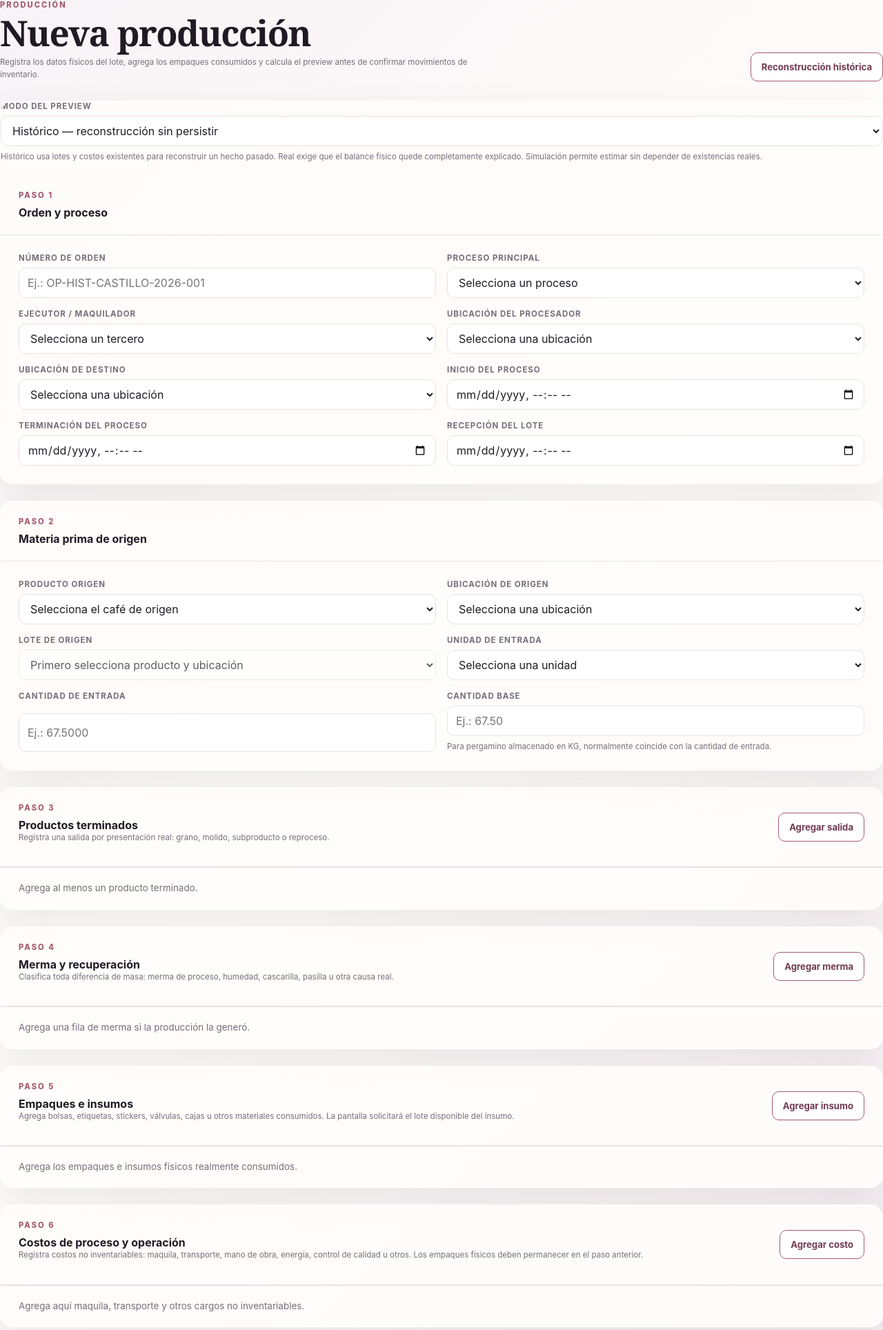
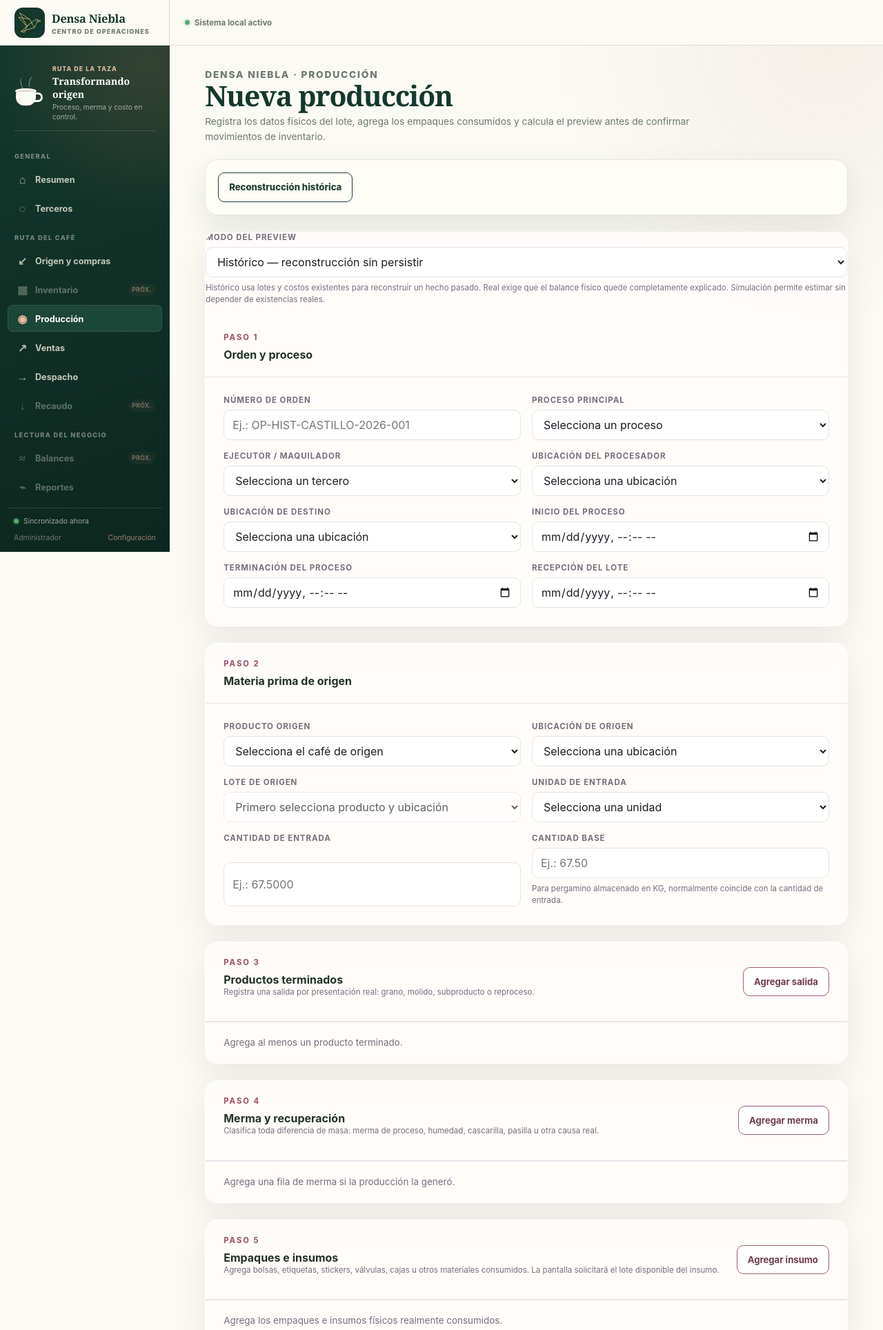
Before and after one commit to worldkrory/ERP_v1, a Python web app: template app/production/templates/production/new_production.html in a window 1280 px wide. Shown: the top 1928 px of the page at 69% size. Run offline with Jinja, Linux system fonts and the light colour scheme; the template is opened without the code that fills it, so the values that code supplies are empty.

Commit message:
UPDATE ANTES DE ARREGLOS EN PRODUCCION

```diff
--- a/app/production/templates/production/new_production.html
+++ b/app/production/templates/production/new_production.html
@@ -1,24 +1,41 @@
 {% extends "base.html" %}
 
-{% block title %}Nueva producción | Densa Niebla ERP{% endblock %}
+{% from "admin/_admin_shell.html" import admin_shell %}
+
+{% block title %}
+Nueva producción | Densa Niebla ERP
+{% endblock %}
+
+{% block head_extra %}
+<link
+  rel="stylesheet"
+  href="{{ url_for('static', filename='css/sales_workspace.css') }}"
+>
+{% endblock %}
 
 {% block content %}
-<section class="page-header">
-    <div>
-        <p class="eyebrow">Producción</p>
-        <h1>Nueva producción</h1>
-        <p class="muted">
-            Registra los datos físicos del lote, agrega los empaques consumidos
-            y calcula el preview antes de confirmar movimientos de inventario.
-        </p>
-    </div>
 
-    <a
-        class="button button-secondary"
-        href="{{ url_for('production.historical_microlot_page') }}">
-        Reconstrucción histórica
-    </a>
-</section>
+{% call admin_shell(
+  active_section="production",
+  active_module="production",
+  page_kicker="Densa Niebla · Producción",
+  page_title="Nueva producción",
+  page_hint="Registra los datos físicos del lote, agrega los empaques consumidos y calcula el preview antes de confirmar movimientos de inventario.",
+  admin_user=current_user
+) %}
+
+<div
+  id="production-workspace"
+  class="dn-workspace-shell"
+>
+<div class="dn-filter-panel">
+  <a
+    class="dn-button dn-button-outline"
+    href="{{ url_for('production.historical_microlot_page') }}"
+  >
+    Reconstrucción histórica
+  </a>
+</div>
 
 <form
     id="production-form"
@@ -443,8 +460,12 @@
 </form>
 
 <section
-    id="production-preview"
-    class="production-preview-region"
-    aria-live="polite">
-</section>
+  id="production-preview"
+  class="production-preview-region"
+  aria-live="polite"
+></section>
+
+</div>
+
+{% endcall %}
 {% endblock %}
```
